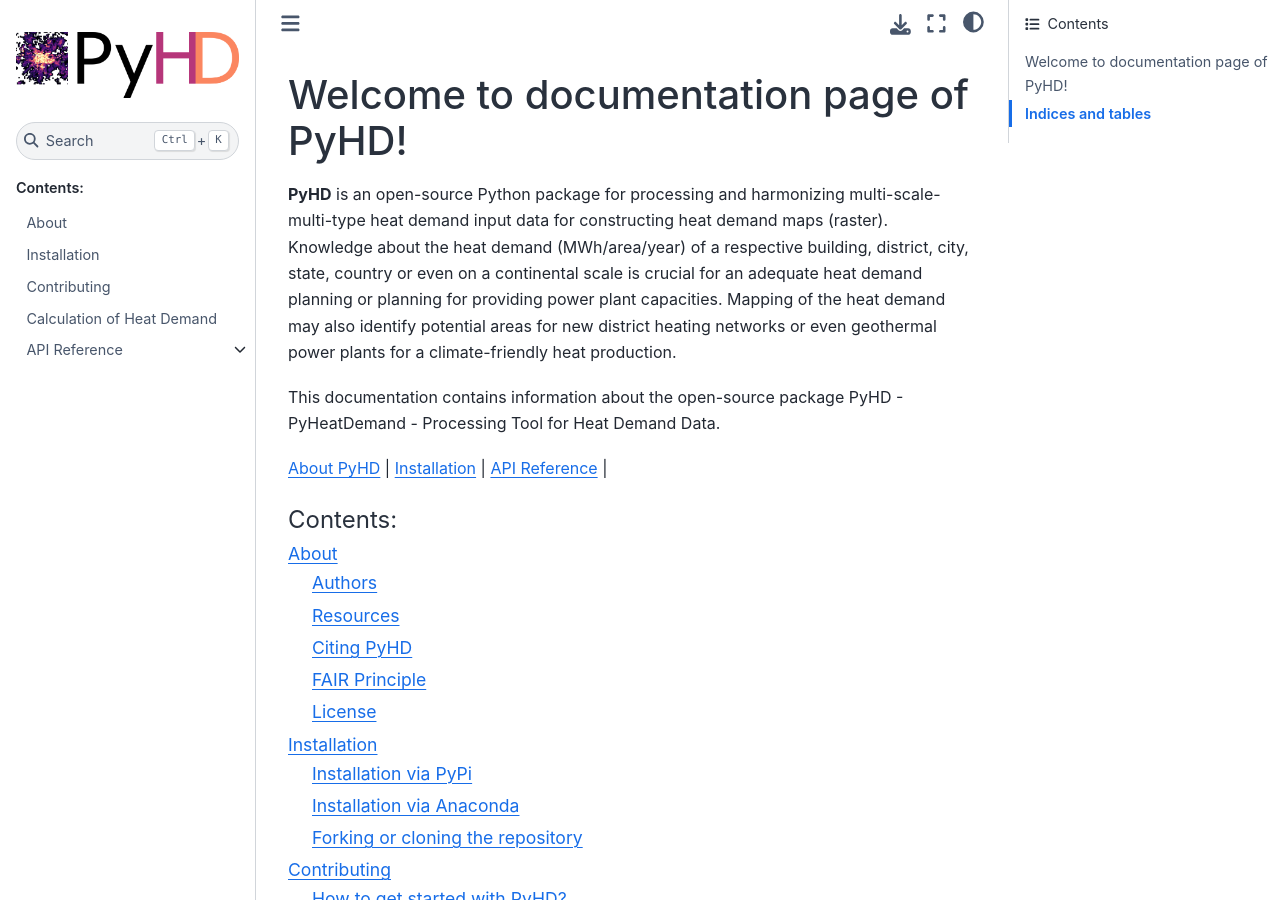
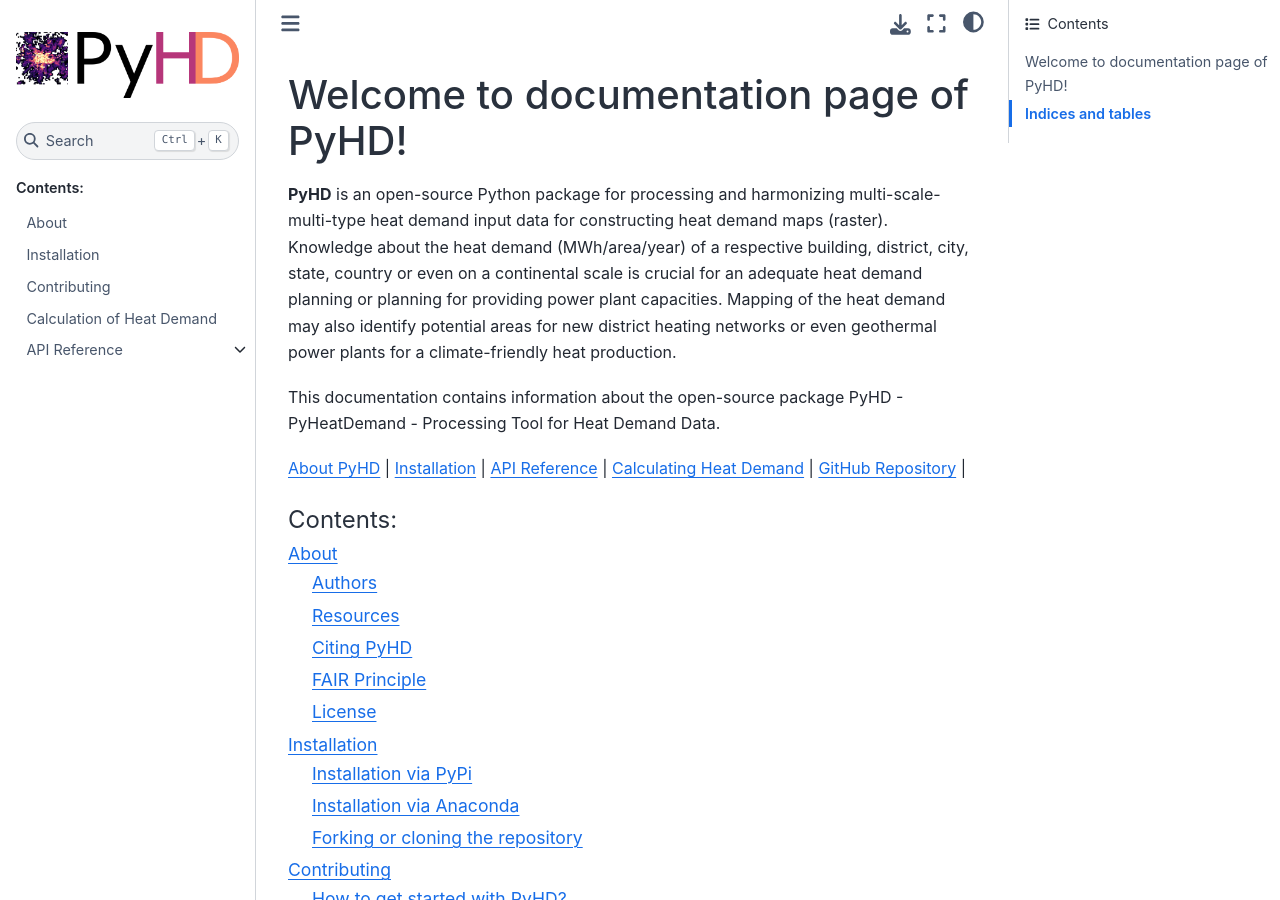
Before and after one commit to AlexanderJuestel/pyheatdemand, a Sphinx documentation site: the page built from docs/source/index.rst, in a window 1280 px wide and 900 px high. Built offline with Sphinx 7.4.7 and the Sphinx Book theme 1.1.4, drawn with Linux system fonts in a browser that asks for light colours.

Commit message:
EditIndex

```diff
--- a/docs/source/index.rst
+++ b/docs/source/index.rst
@@ -16,7 +16,7 @@
 
 .. container:: button
 
-    :doc:`About PyHD <about>` | :doc:`Installation <installation>` | :doc:`API Reference <pyhd>` |
+    :doc:`About PyHD <about>` | :doc:`Installation <installation>` | :doc:`API Reference <pyhd>` | :doc:`Calculating Heat Demand <heatdemand>` | `GitHub Repository <https://github.com/AlexanderJuestel/pyhd>`_ |
 
 
 .. toctree::
```
